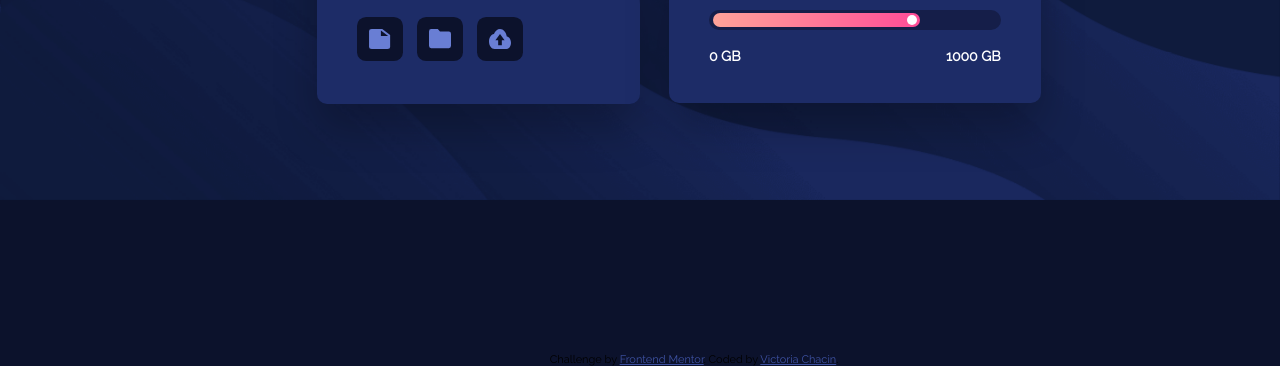
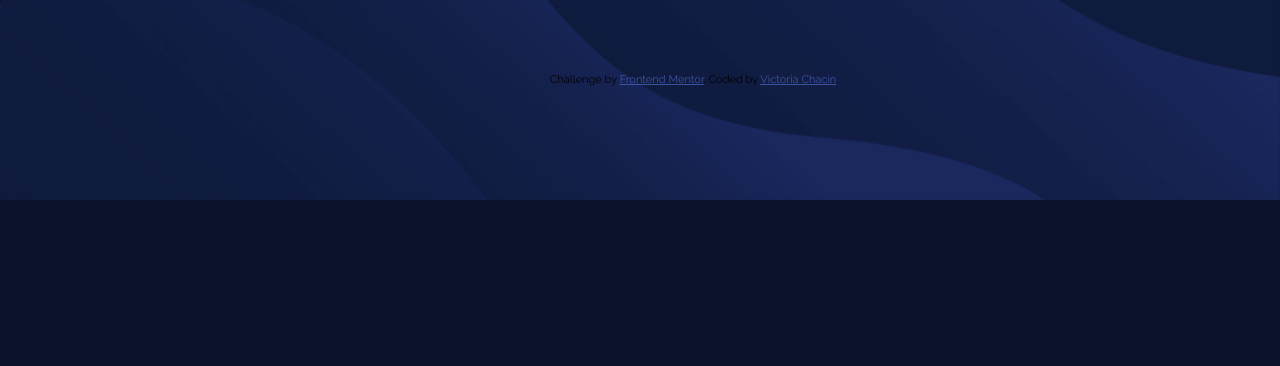
Before and after one commit to vchacin/Fylo-data-storage-component, a plain HTML site: page index.html in a window 1280 px wide. Shown: the part 600-966 px from the top of the page. After the commit the page ends 800 px from the top, so only its background shows below. Drawn offline with Linux system fonts and the light colour scheme.

Commit message:
Update styles.css

```diff
--- a/css/styles.css
+++ b/css/styles.css
@@ -4,7 +4,7 @@
   height: 400px;
   background-color: hsl(229, 57%, 11%);
   text-align: center;
-  padding: 480px 100px 0 200px;
+  padding: 200px 100px 0 200px;
   margin-right: 0px;
 }
 
```
